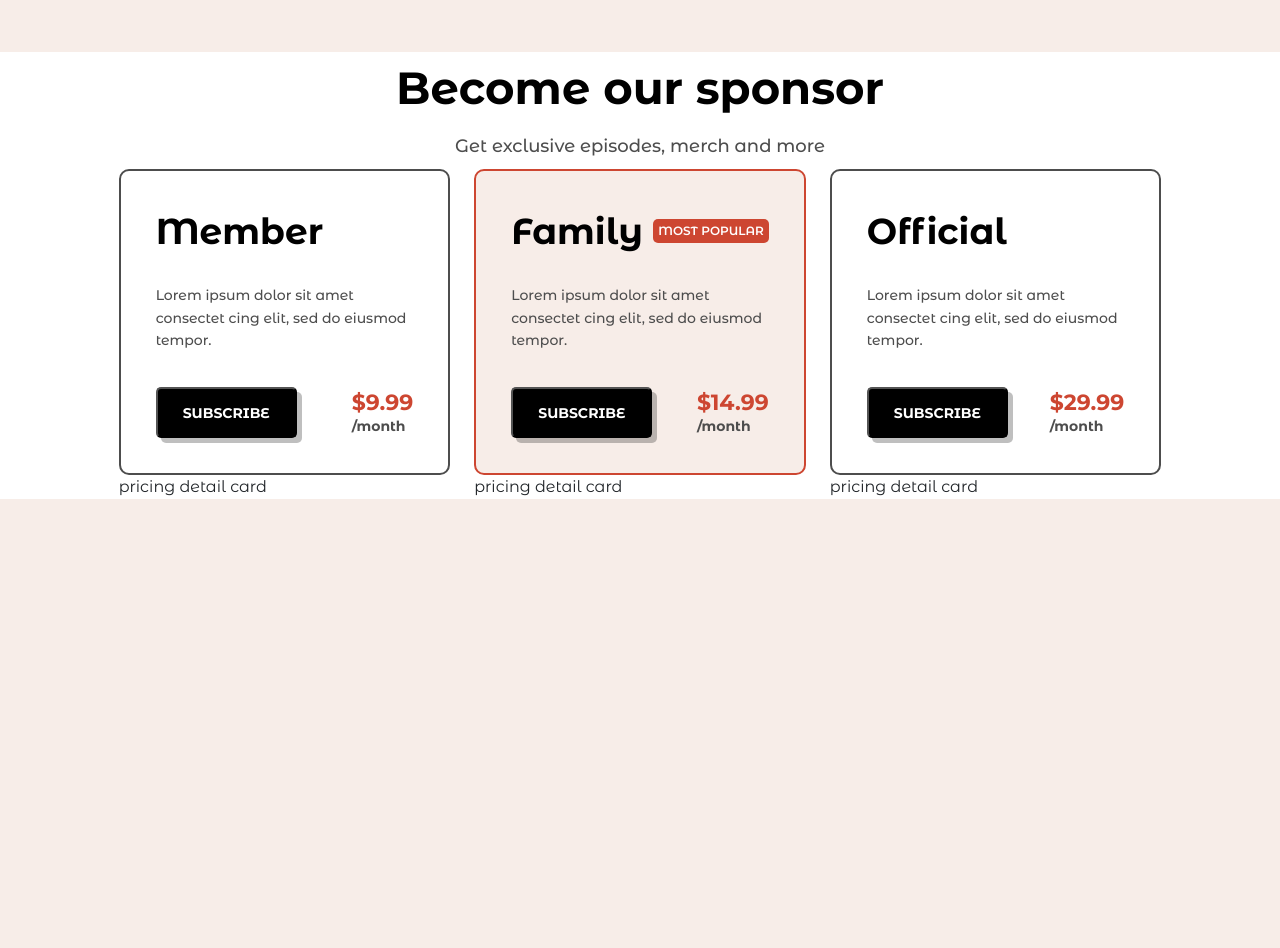
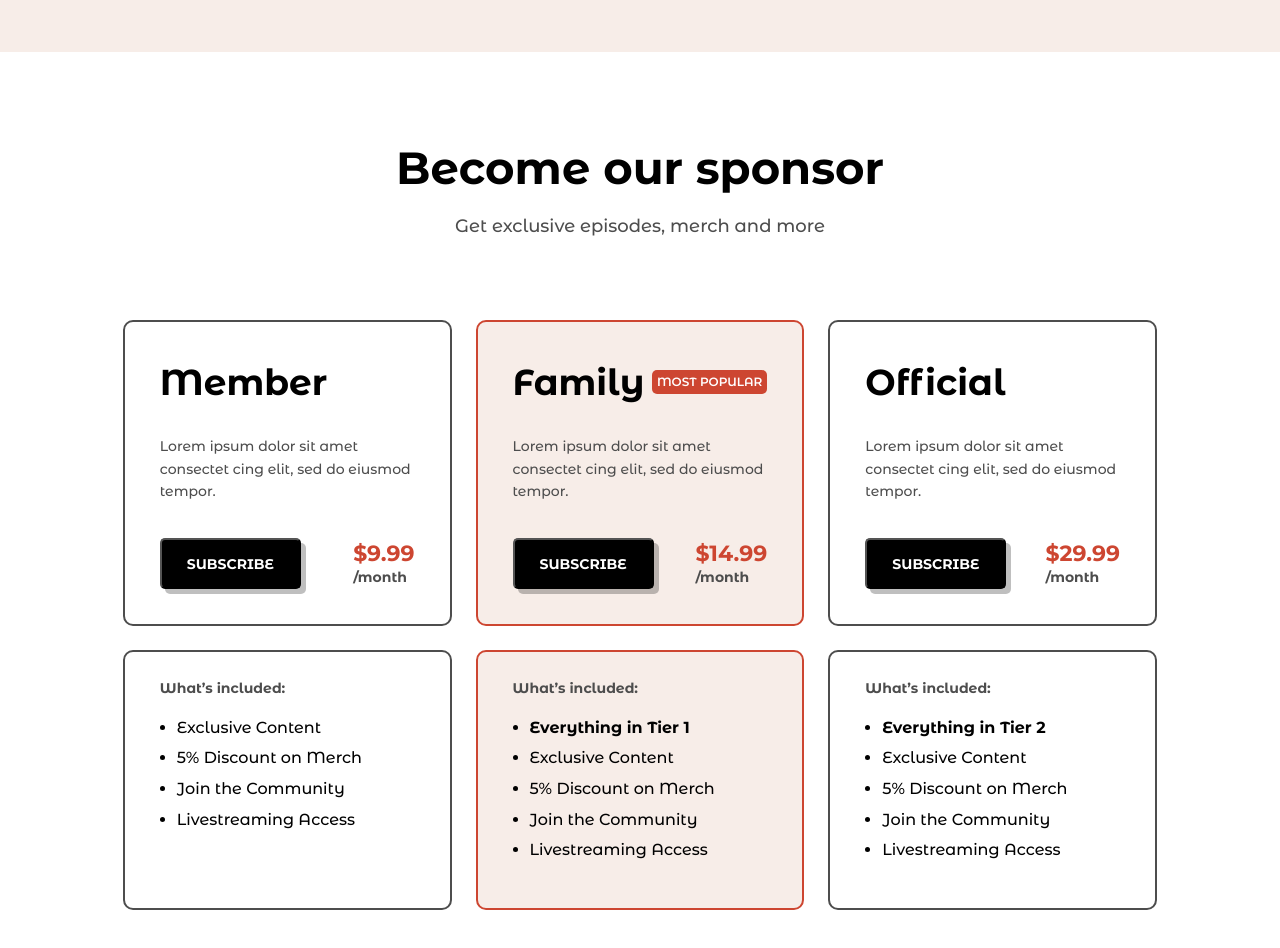
Before and after one commit to Eshat002/Podcast-Website, a React (Create React App) app in the folder frontend/: page / in a window 1280 px wide. Shown: the part 4260-5208 px from the top of the page. Before the commit the page ends 4807 px from the top, so only its background shows below. Built offline with nearby package versions, Linux system fonts and the light colour scheme; no server answers.

Commit message:
completed pricing section

```diff
--- a/frontend/src/Components/Pricing/Pricing.css
+++ b/frontend/src/Components/Pricing/Pricing.css
@@ -1,3 +1,4 @@
 #pricing {
   background-color: #ffffff;
+  padding: 80px 5px;
 }
--- a/frontend/src/Components/Pricing/Pricing.jsx
+++ b/frontend/src/Components/Pricing/Pricing.jsx
@@ -3,6 +3,7 @@ import "./Pricing.css";
 import Headline from "../Headline/Headline";
 import SubHeadline from "../SubHeadline/SubHeadline";
 import PricingCard from "../PricingCard/PricingCard";
+import PricingDetailCard from "../PricingDetailCard/PricingDetailCard";
 
 const Pricing = () => {
   return (
@@ -14,7 +15,10 @@ const Pricing = () => {
             <div className="headline-container">
               <Headline Headline="Become our sponsor" />
             </div>
-            <div className="sub-headline-container text-center">
+            <div
+              style={{ marginBottom: "79px" }}
+              className="sub-headline-container text-center"
+            >
               <SubHeadline SubHeadline="Get exclusive episodes, merch and more" />
             </div>
             <div className="row">
@@ -22,8 +26,13 @@ const Pricing = () => {
                 <div className="pricing-card-container">
                   <PricingCard title="Member" price={9.99} />
                 </div>
-                <div className="pricing-detail-container">
-                  pricing detail card
+                <div className="pricing-detail-container mt-4 mb-4">
+                  <PricingDetailCard
+                    text2="Exclusive Content"
+                    text3="5% Discount on Merch"
+                    text4="Join the Community"
+                    text5="Livestreaming Access"
+                  />
                 </div>
               </div>
               <div className="col-lg-4 family-col">
@@ -34,16 +43,29 @@ const Pricing = () => {
                     tag="MOST POPULAR"
                   />
                 </div>
-                <div className="pricing-detail-container">
-                  pricing detail card
+                <div className="pricing-detail-container mt-4 mb-4">
+                  <PricingDetailCard
+                    text1="Everything in Tier 1"
+                    text2="Exclusive Content"
+                    text3="5% Discount on Merch"
+                    text4="Join the Community"
+                    text5="Livestreaming Access"
+                    tag="MOST POPULAR"
+                  />
                 </div>
               </div>
               <div className="col-lg-4 official-col">
                 <div className="pricing-card-container">
                   <PricingCard title="Official" price={29.99} />
                 </div>
-                <div className="pricing-detail-container">
-                  pricing detail card
+                <div className="pricing-detail-container mt-4 mb-4">
+                  <PricingDetailCard
+                    text1="Everything in Tier 2"
+                    text2="Exclusive Content"
+                    text3="5% Discount on Merch"
+                    text4="Join the Community"
+                    text5="Livestreaming Access"
+                  />
                 </div>
               </div>
             </div>
--- /dev/null
+++ b/frontend/src/Components/PricingDetailCard/PricingDetailCard.css
@@ -0,0 +1,23 @@
+#pricing-detail-card {
+  border: 2px solid #4d4d4d;
+  border-radius: 10px;
+  padding: 25px 20px;
+  min-height: 260px;
+}
+
+#pricing-detail-card .title {
+  font-size: 14px;
+  font-weight: 700;
+  line-height: 160%;
+  color: #4d4d4d;
+  margin-left: 15px;
+  margin-bottom: 15px;
+}
+
+#pricing-detail-card .feature {
+  font-size: 16px;
+  font-weight: 500;
+  line-height: 160%;
+  color: #000000;
+  margin-top: 5px;
+}
--- /dev/null
+++ b/frontend/src/Components/PricingDetailCard/PricingDetailCard.jsx
@@ -0,0 +1,26 @@
+import React from "react";
+import "./PricingDetailCard.css";
+
+const PricingDetailCard = ({ text1, text2, text3, text4, text5, tag }) => {
+  return (
+    <div
+      style={{
+        ...(tag && { background: "#F7EDE8", border: "2px solid #CD4631" }),
+      }}
+      id="pricing-detail-card"
+    >
+      <h5 className="title">What’s included:</h5>
+
+      <ul>
+        {" "}
+        {text1 && <li className="feature fw-bold">{text1}</li>}
+        <li className="feature">{text2}</li>
+        <li className="feature">{text3}</li>
+        <li className="feature">{text4}</li>
+        <li className="feature">{text5}</li>
+      </ul>
+    </div>
+  );
+};
+
+export default PricingDetailCard;
```
